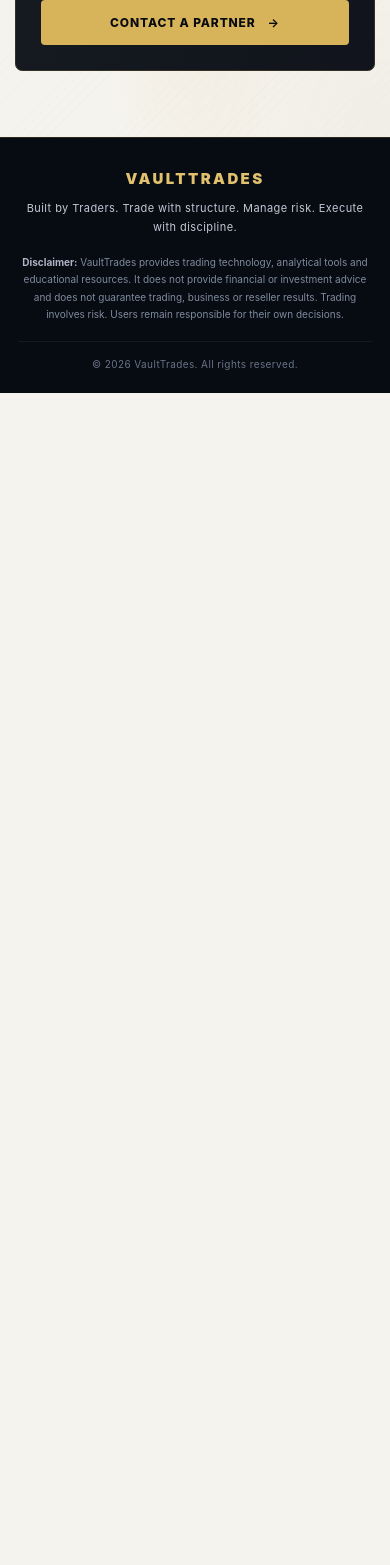
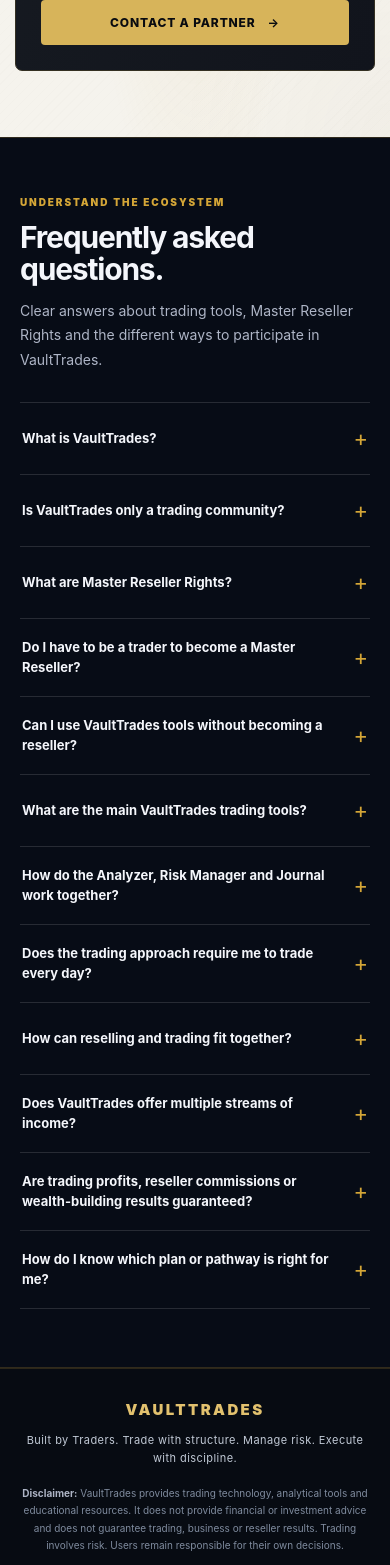
Before and after one commit to iyandatalks/vaulttrades, a Next.js app: page / in a window 390 px wide. Shown: the part 6151-7716 px from the top of the page. Before the commit the page ends 6544 px from the top, so only its background shows below. Built offline with nearby package versions, Linux system fonts and the light colour scheme; no server answers.

Commit message:
Clarify VaultTrades ecosystem FAQs
Add consistent FAQs across the main site and partner acquisition pages, explaining Master Reseller Rights, trading tools, the selective trading process and separate income pathways.

```diff
--- /dev/null
+++ b/app/VaultTradesFaq.tsx
@@ -0,0 +1,87 @@
+"use client";
+
+const questions = [
+  {
+    question: "What is VaultTrades?",
+    answer: "VaultTrades is a business and digital-tools ecosystem built around three connected groups: traders who use our tools, partners who pursue Master Reseller Rights, and members who want to learn and participate in the wider community. VaultTrades provides trading analysis and development tools alongside a structured digital-product reselling opportunity. It is not a broker or an exchange.",
+  },
+  {
+    question: "Is VaultTrades only a trading community?",
+    answer: "No. The community includes traders, users of VaultTrades products and partners building a digital reselling business. Some members focus on trading tools, some focus on the Master Reseller opportunity, and others choose to participate in both. You do not have to follow every pathway.",
+  },
+  {
+    question: "What are Master Reseller Rights?",
+    answer: "Master Reseller Rights refer to the approved opportunity to market and resell eligible VaultTrades digital products under the applicable partner terms. The selected plan, product eligibility, onboarding requirements, commission rules and payment conditions determine what a partner may offer. The rights do not mean that every VaultTrades service or third-party product is automatically included.",
+  },
+  {
+    question: "Do I have to be a trader to become a Master Reseller?",
+    answer: "No. The reselling pathway is a business opportunity in its own right. A partner can focus on learning the products, helping suitable customers understand them and building a customer network without personally trading. Trading is optional and involves separate skills and risks.",
+  },
+  {
+    question: "Can I use VaultTrades tools without becoming a reseller?",
+    answer: "Yes. People interested in trading tools can explore the relevant products and access options without taking part in the Master Reseller opportunity. Product availability, subscription requirements and included features depend on the product or plan selected.",
+  },
+  {
+    question: "What are the main VaultTrades trading tools?",
+    answer: "The trading toolset includes the Analyzer for market analysis and trade planning, the Risk Manager for planning exposure and position risk, and the Trading Journal for recording and reviewing trading decisions. The Wealth Builder learning module supports members who want to understand capital development and longer-term scaling. Access to each tool or module depends on the applicable plan or product entitlement.",
+  },
+  {
+    question: "How do the Analyzer, Risk Manager and Journal work together?",
+    answer: "The Analyzer helps a trader assess market conditions and identify whether a strategy setup is present. The Risk Manager helps plan the risk and position size before execution. The Journal records the trade and its outcome so the trader can review decisions, discipline and performance. These tools support a process; they do not make trading risk-free or guarantee a result.",
+  },
+  {
+    question: "Does the trading approach require me to trade every day?",
+    answer: "No. The approach is based on selectivity and following a defined strategy, not forcing trades for the sake of activity. A trader may focus on one planned trade in a day when the Analyzer and strategy identify a valid setup. If the required conditions are not present, waiting or taking no trade can be the correct decision.",
+  },
+  {
+    question: "How can reselling and trading fit together?",
+    answer: "Some members may choose to build a customer network and earn qualifying reseller payments, then set aside part of the capital they have accumulated for their own trading journey. They can use the Analyzer, apply their strategy, manage risk and journal their decisions. This is an optional way to combine two separate activities, not a required path or a promise of trading capital or profit.",
+  },
+  {
+    question: "Does VaultTrades offer multiple streams of income?",
+    answer: "The ecosystem provides different activities that a member may choose to explore, including eligible digital-product reselling, approved affiliate opportunities and personal trading. Each has its own requirements, terms and risks. Sales are not guaranteed, commissions depend on qualifying activity, and trading can result in losses. No income level or financial outcome is promised.",
+  },
+  {
+    question: "Are trading profits, reseller commissions or wealth-building results guaranteed?",
+    answer: "No. Trading involves the risk of loss, and no strategy or tool guarantees profitable trades. Reseller commissions depend on eligible sales, attribution, verification and the applicable partner terms. Wealth-building is a learning and development process, not a guaranteed return or a promise of a particular financial outcome.",
+  },
+  {
+    question: "How do I know which plan or pathway is right for me?",
+    answer: "Start by deciding what you want to do: use trading tools, pursue the Master Reseller opportunity, or explore both. Review the current plan descriptions and product access details before purchasing. If anything is unclear, contact VaultTrades or your approved partner and ask for the applicable inclusions, costs and terms in writing.",
+  },
+];
+
+export default function VaultTradesFaq() {
+  return (
+    <section className="vt-ecosystem-faq" id="frequently-asked-questions" aria-labelledby="vt-ecosystem-faq-title">
+      <div className="vt-ecosystem-faq-inner">
+        <div className="vt-ecosystem-faq-kicker">UNDERSTAND THE ECOSYSTEM</div>
+        <h2 id="vt-ecosystem-faq-title">Frequently asked questions.</h2>
+        <p className="vt-ecosystem-faq-intro">Clear answers about trading tools, Master Reseller Rights and the different ways to participate in VaultTrades.</p>
+        <div className="vt-ecosystem-faq-list">
+          {questions.map((item) => (
+            <details key={item.question}>
+              <summary>{item.question}<span aria-hidden="true">+</span></summary>
+              <p>{item.answer}</p>
+            </details>
+          ))}
+        </div>
+      </div>
+      <style jsx>{`
+        .vt-ecosystem-faq{background:#070c16;color:#f4f6fb;padding:76px 24px;border-top:1px solid rgba(212,166,55,.2);border-bottom:1px solid rgba(212,166,55,.2)}
+        .vt-ecosystem-faq-inner{max-width:960px;margin:0 auto}
+        .vt-ecosystem-faq-kicker{color:#d4a637;font-size:10px;font-weight:900;letter-spacing:.19em}
+        .vt-ecosystem-faq h2{font-size:clamp(30px,4.5vw,48px);line-height:1.08;letter-spacing:-.04em;margin:13px 0}
+        .vt-ecosystem-faq-intro{max-width:720px;color:#aeb5c6;font-size:14px;line-height:1.75;margin:0 0 30px}
+        .vt-ecosystem-faq-list{border-top:1px solid rgba(255,255,255,.13)}
+        .vt-ecosystem-faq details{border-bottom:1px solid rgba(255,255,255,.13);padding:0 2px}
+        .vt-ecosystem-faq summary{list-style:none;display:flex;justify-content:space-between;align-items:center;gap:18px;padding:19px 0;cursor:pointer;font-size:14px;font-weight:750;line-height:1.5}
+        .vt-ecosystem-faq summary::-webkit-details-marker{display:none}
+        .vt-ecosystem-faq summary span{color:#d4a637;font-size:22px;font-weight:400;flex:none;transition:transform .2s}
+        .vt-ecosystem-faq details[open] summary span{transform:rotate(45deg)}
+        .vt-ecosystem-faq details p{max-width:850px;margin:0;padding:0 30px 20px 0;color:#aeb5c6;font-size:13px;line-height:1.8}
+        @media(max-width:600px){.vt-ecosystem-faq{padding:58px 20px}.vt-ecosystem-faq summary{font-size:13px}.vt-ecosystem-faq details p{font-size:12px}}
+      `}</style>
+    </section>
+  );
+}
--- a/app/page.tsx
+++ b/app/page.tsx
@@ -3,6 +3,7 @@
 import Link from "next/link";
 import { useMemo, useState } from "react";
 import PartnerNetworkSection from "./PartnerNetworkSection";
+import VaultTradesFaq from "./VaultTradesFaq";
 
 const products = [
   { number: "01", name: "VaultTrades Analyzer", type: "MARKET ANALYSIS", description: "A structured analysis environment built around market context, strategy conditions and disciplined trade planning.", detail: "For traders who want a defined process before considering execution.", href: "/contact-partner", action: "Explore Analyzer access", visual: "analyzer" },
@@ -130,6 +131,7 @@ export default function HomePage() {
       </section>
 
 
+      <VaultTradesFaq />
     </main>
   );
 }
--- a/app/plans/page.tsx
+++ b/app/plans/page.tsx
@@ -1,5 +1,6 @@
 import Link from "next/link";
 import "./plans.css";
+import VaultTradesFaq from "../VaultTradesFaq";
 
 const plans = [
   {
@@ -87,6 +88,7 @@ export default function PlansPage() {
         <h2>Before you get started</h2>
         <p>All package and setup payments are once-off. Personal website setup is $39; choosing or connecting a personalised domain is optional.</p>
       </section>
+      <VaultTradesFaq />
     </main>
   );
 }
--- a/app/referral-program/page.tsx
+++ b/app/referral-program/page.tsx
@@ -1,6 +1,7 @@
 "use client";
 
 import Link from "next/link";
+import VaultTradesFaq from "../VaultTradesFaq";
 import { useEffect, useMemo, useState } from "react";
 
 type ReferralInfo = { enabled?: boolean; code?: string | null; url?: string | null };
@@ -105,6 +106,7 @@ export default function ReferralProgramPage() {
         </div>
       </section>
 
+      <VaultTradesFaq />
       <section className="vt-referral-final-cta"><div className="vt-referral-kicker">START WITH YOUR NETWORK</div><h2>Share a product you believe in.</h2><p>Join VaultTrades, explore the programme and use your personal referral tools when your account is eligible.</p>{memberLinkActive ? <div className="vt-referral-final-actions"><button className="vt-referral-primary" onClick={copyLink}>{copied ? "LINK COPIED" : "COPY YOUR REFERRAL LINK"} ↗</button><Link className="vt-referral-secondary" href="/referral-vault">Open Referral Vault</Link></div> : <div className="vt-referral-final-actions"><Link className="vt-referral-primary" href={authenticated ? "/referral-vault" : "/auth/register?next=%2Fprofile"}>{authenticated ? "CHECK REFERRAL ELIGIBILITY" : "CREATE YOUR ACCOUNT"} ↗</Link><Link className="vt-referral-secondary" href="/products">Explore Products</Link></div>}</section>
       <div className="vt-referral-disclaimer">Referral commissions are conditional on eligible product purchases and programme rules. Illustrative calculator figures are not guaranteed income, actual earnings, financial advice or a promise of future results. Trading involves risk, and no VaultTrades product guarantees profits.</div>
     </main>
--- a/app/start/page.tsx
+++ b/app/start/page.tsx
@@ -4,6 +4,7 @@ import { useEffect, useState } from "react";
 import type { FormEvent } from "react";
 import { useRouter } from "next/navigation";
 import "./start.css";
+import VaultTradesFaq from "../VaultTradesFaq";
 
 export default function StartPage() {
   const router = useRouter();
@@ -183,6 +184,7 @@ export default function StartPage() {
           <p className="vts-memberships-note">Choose the package based on the products and support you want included. Payments and access remain subject to verification. Trading involves risk; no trading or business income is guaranteed.</p>
         </div>
       </section>
+      <VaultTradesFaq />
       <section className="vts-disclaimer"><strong>Important:</strong> Trading involves risk and losses are possible. No trading profits, business income or reseller commissions are guaranteed. Take time to understand the opportunity and its terms before making a decision.</section>
     </main>
   );
```
Also changed, not shown: app/opportunity/page.tsx (+2 -14 lines).
